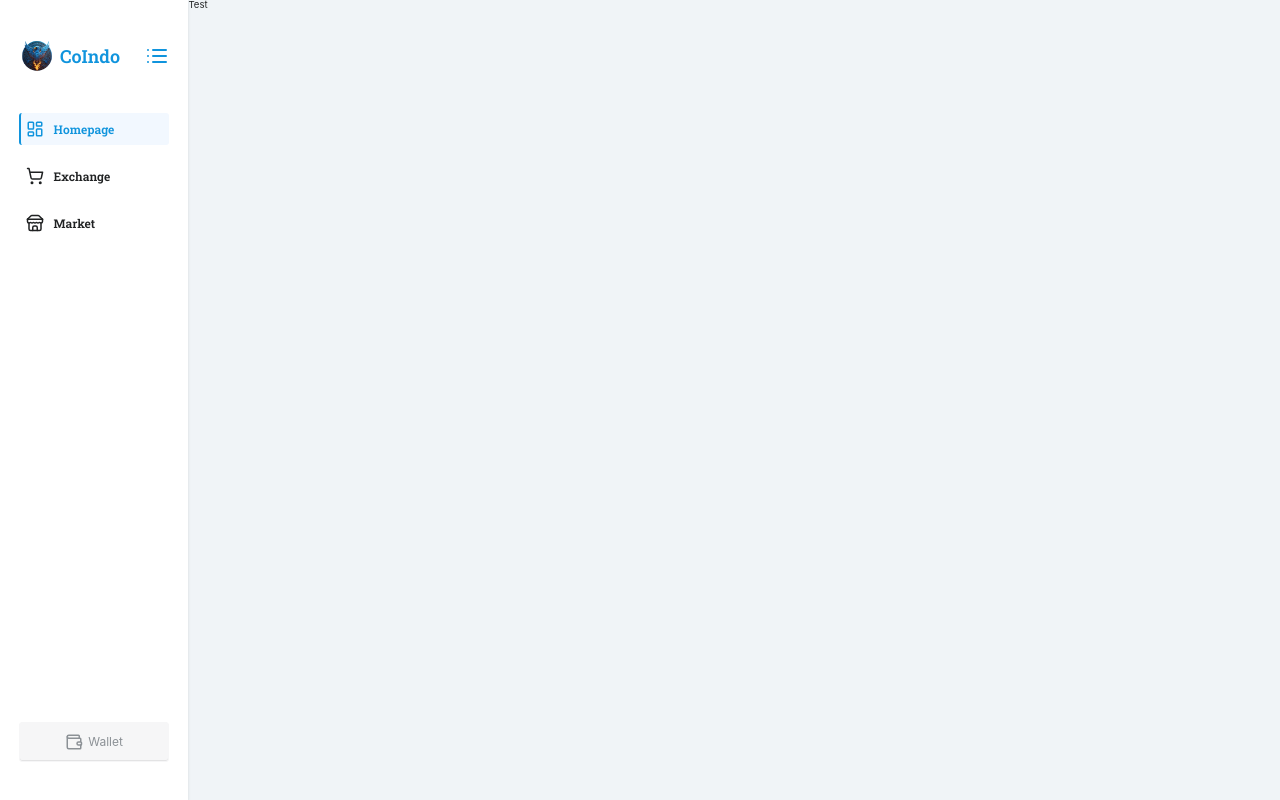
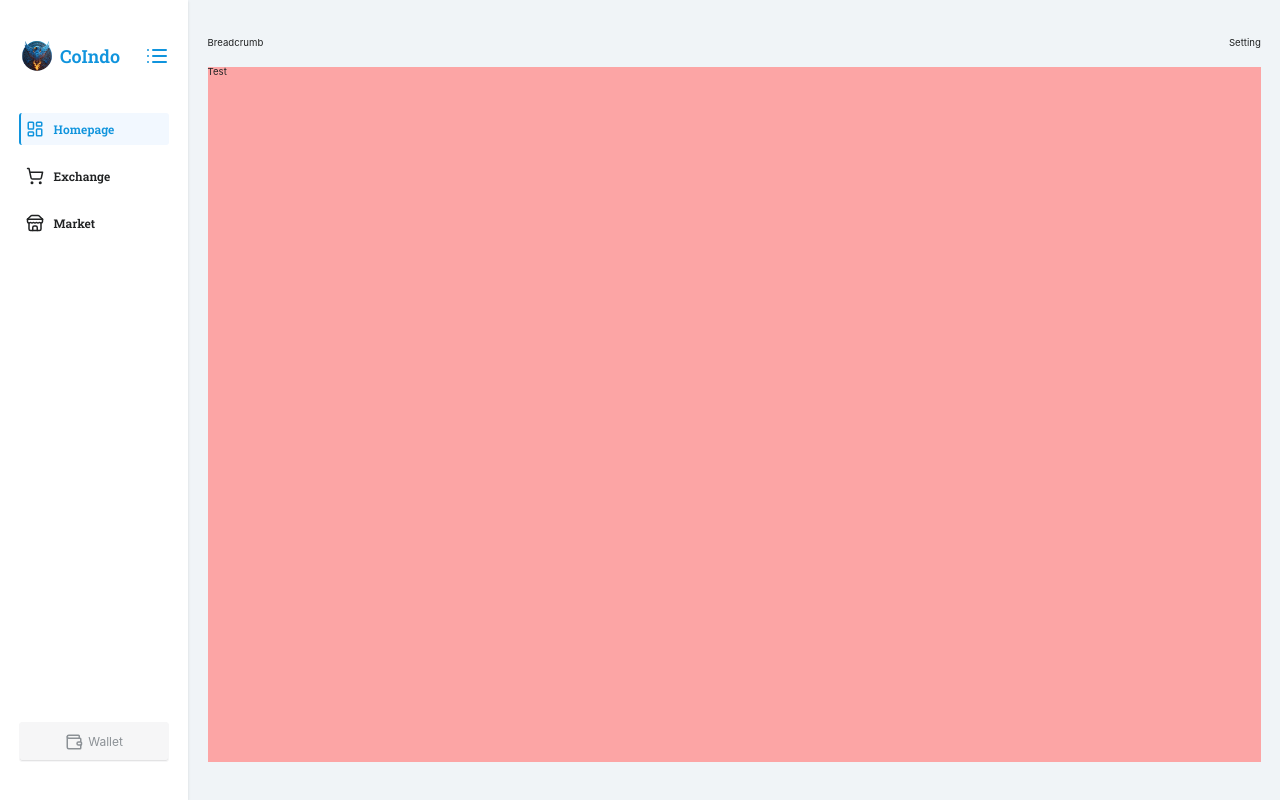
Before and after one commit to rfnasution01/coIndo, a React (Vite) app: page / in a window 1280 px wide. Built offline with nearby package versions, Linux system fonts and the light colour scheme; a small style sheet from the web is missing.

Commit message:
feat: menambahkan header

```diff
--- a/src/App.tsx
+++ b/src/App.tsx
@@ -3,6 +3,8 @@ import {
   AsideHeader,
   AsideNavigation,
   AsideWallet,
+  HeaderBreadCrumb,
+  HeaderSetting,
 } from './components/main-layout'
 import { Outlet } from 'react-router-dom'
 
@@ -19,8 +21,14 @@ function App() {
         <AsideNavigation show={show} />
         <AsideWallet show={show} />
       </aside>
-      <div className="flex-1 ">
-        <Outlet />
+      <div className="flex flex-1 flex-col gap-y-32 px-32 py-64">
+        <header className="flex items-center justify-between">
+          <HeaderBreadCrumb />
+          <HeaderSetting />
+        </header>
+        <article className="flex-1 bg-red-300">
+          <Outlet />
+        </article>
       </div>
     </section>
   )
--- /dev/null
+++ b/src/components/main-layout/header-layout/header-breadcrumb.tsx
@@ -0,0 +1,3 @@
+export function HeaderBreadCrumb() {
+  return <div className="">Breadcrumb</div>
+}
--- /dev/null
+++ b/src/components/main-layout/header-layout/header-setting.tsx
@@ -0,0 +1,3 @@
+export function HeaderSetting() {
+  return <div className="">Setting</div>
+}
--- a/src/components/main-layout/index.tsx
+++ b/src/components/main-layout/index.tsx
@@ -2,3 +2,7 @@
 export * from './aside-layout/aside-header'
 export * from './aside-layout/aside-navigation'
 export * from './aside-layout/aside-wallet'
+
+// ----- Header -----
+export * from './header-layout/header-breadcrumb'
+export * from './header-layout/header-setting'
```
Also changed, not shown: src/components/main-layout/aside-layout/aside-header.tsx (+4 -7 lines).
